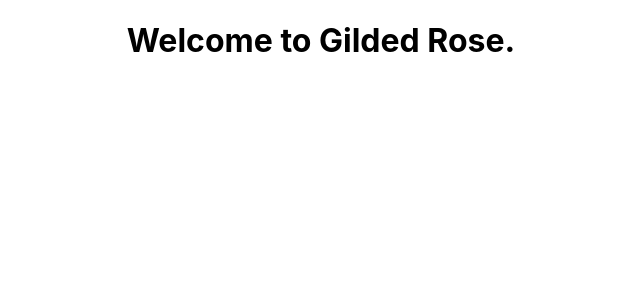
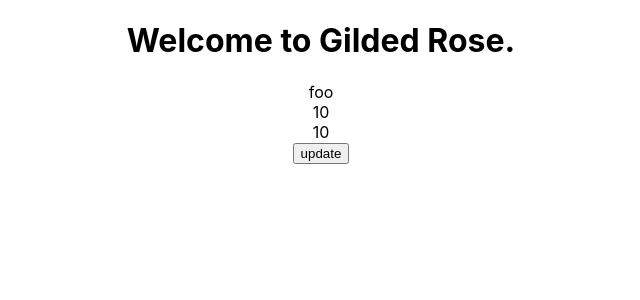
Before and after one commit to somazo/gilded-rose, a React (Create React App) app: page / in a window 1280 px wide. Shown: the top 300 px of the page, without its empty margins (319-959 px from the left). Built offline with nearby package versions, Linux system fonts and the light colour scheme.

Commit message:
add and try out gilded rose context

```diff
--- a/src/App.tsx
+++ b/src/App.tsx
@@ -1,9 +1,14 @@
 import "./App.css";
+import { Items } from "./components";
+import { GildedRoseProvider } from "./context";
 
 function App() {
   return (
     <div className="App">
-      <h1>Welcome to Gilded Rose.</h1>
+      <GildedRoseProvider>
+        <h1>Welcome to Gilded Rose.</h1>
+        <Items />
+      </GildedRoseProvider>
     </div>
   );
 }
--- /dev/null
+++ b/src/components/Items.tsx
@@ -0,0 +1,26 @@
+import { useGildedRose } from "../context";
+
+export const Items = () => {
+  const { items, update } = useGildedRose();
+
+  return (
+    <div>
+      {items.map((item) => (
+        <div key={item.name}>
+          <div>{item.name}</div>
+          <div>{item.sellIn}</div>
+          <div>{item.quality}</div>
+        </div>
+      ))}
+      <button
+        onClick={() => {
+          update();
+        }}
+      >
+        update
+      </button>
+    </div>
+  );
+};
+
+export default Items;
--- /dev/null
+++ b/src/components/index.ts
@@ -0,0 +1 @@
+export * from "./Items";
--- /dev/null
+++ b/src/context/GildedRoseContext.tsx
@@ -0,0 +1,16 @@
+import { createContext, useContext } from "react";
+import { Item } from "../gilded-rose/app/gilded-rose";
+
+const initialContext = {
+  items: [],
+  update: () => {},
+};
+
+export const GildedRoseContext = createContext<{
+  items: Item[];
+  update: () => void;
+}>(initialContext);
+
+export const useGildedRose = () => {
+  return useContext(GildedRoseContext);
+};
--- /dev/null
+++ b/src/context/GildedRoseProvider.tsx
@@ -0,0 +1,22 @@
+import { ReactNode, useCallback, useMemo, useState } from "react";
+import { GildedRose, Item } from "../gilded-rose/app/gilded-rose";
+import { GildedRoseContext } from "./GildedRoseContext";
+
+export const GildedRoseProvider = ({ children }: { children?: ReactNode }) => {
+  const gildedRose = useMemo(
+    () => new GildedRose([new Item("foo", 10, 10)]),
+    []
+  );
+  const [items, setItems] = useState(gildedRose.items);
+
+  const update = useCallback(() => {
+    const newItems = gildedRose.updateQuality();
+    setItems([...newItems]);
+  }, [gildedRose, setItems]);
+
+  return (
+    <GildedRoseContext.Provider value={{ items, update }}>
+      {children}
+    </GildedRoseContext.Provider>
+  );
+};
--- /dev/null
+++ b/src/context/index.ts
@@ -0,0 +1,2 @@
+export * from "./GildedRoseContext";
+export * from "./GildedRoseProvider";
```
